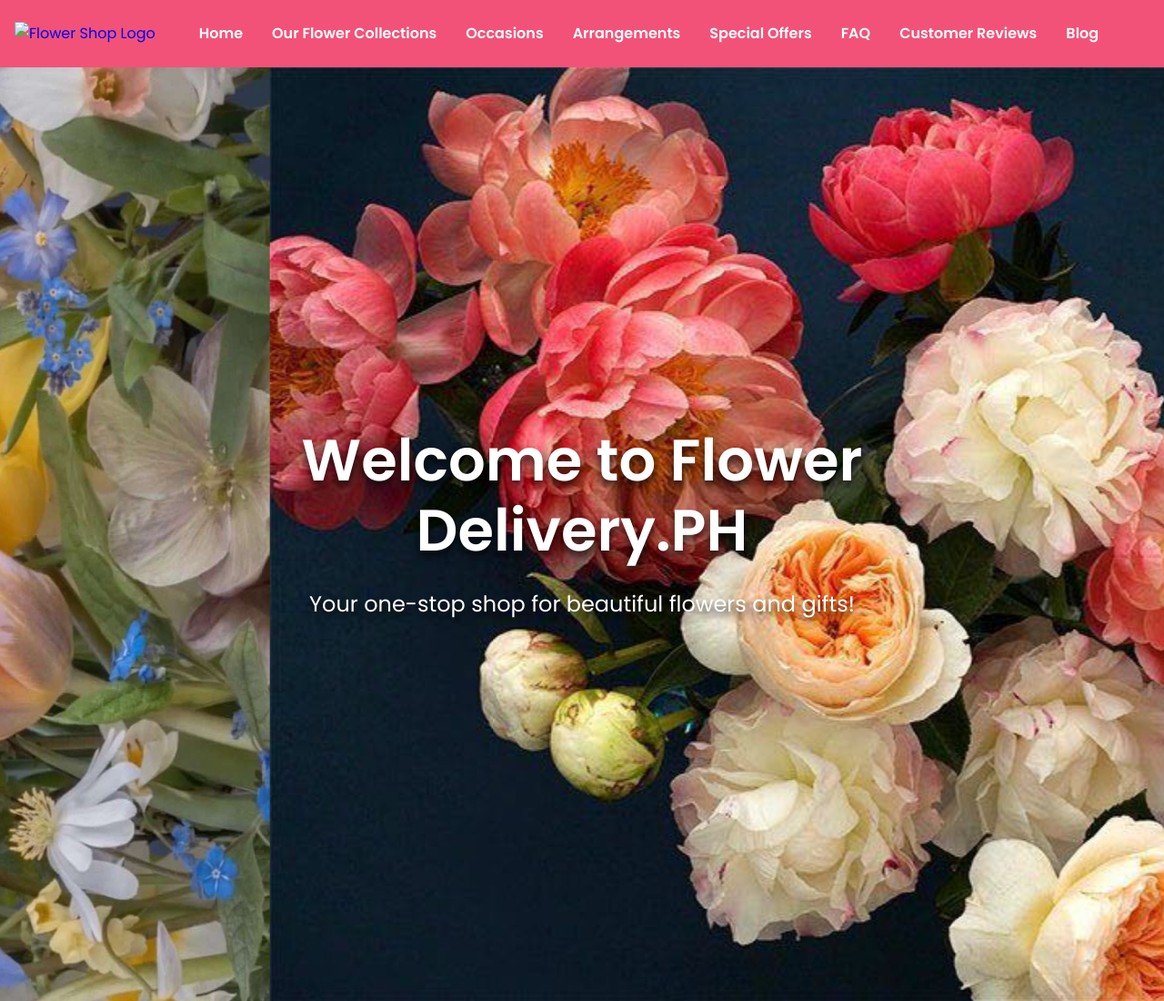
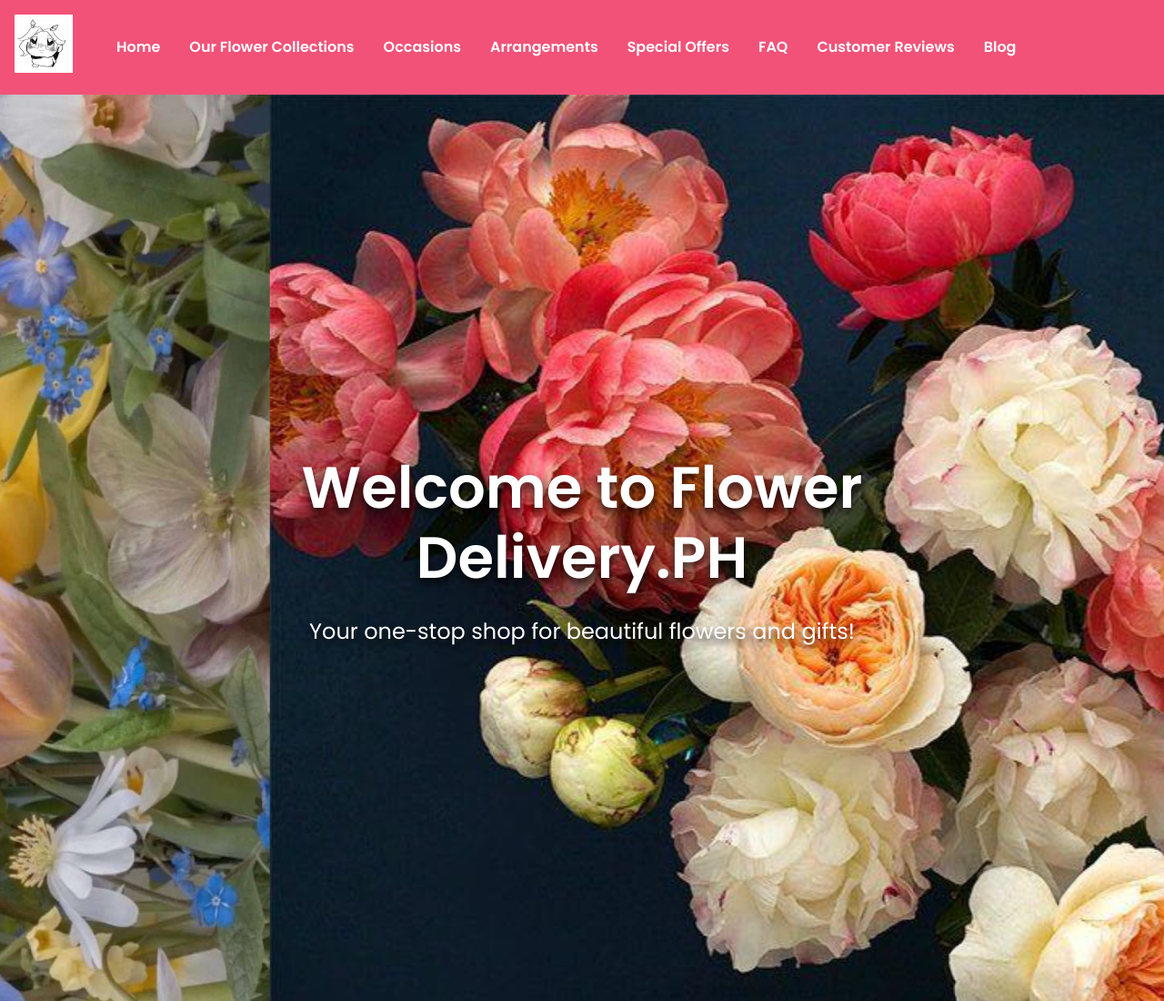
Before and after one commit to salvadorsamantha/WD-Code-Demo_1_TD21, a plain HTML site: page index.html in a window 1280 px wide. Shown: the top 1100 px of the page at 91% size. Drawn offline with Linux system fonts and the light colour scheme; files whose address does not match are found by name.

Commit message:
TULOG NA

```diff
--- a/index.html
+++ b/index.html
@@ -10,7 +10,7 @@
     <header class="header">
         <nav class="navbar">
             <a href="./index1.html">
-                <img src="./assets/images/ITS ME.jpg" alt="Flower Shop Logo" class="logo">
+                <img src="./assets/img/ITS ME.jpg" alt="Flower Shop Logo" class="logo">
             </a>
             <a href="./index1.html" class="nav-link">Home</a>
             <a href=".#flower-collections" class="nav-link">Our Flower Collections</a>
```
